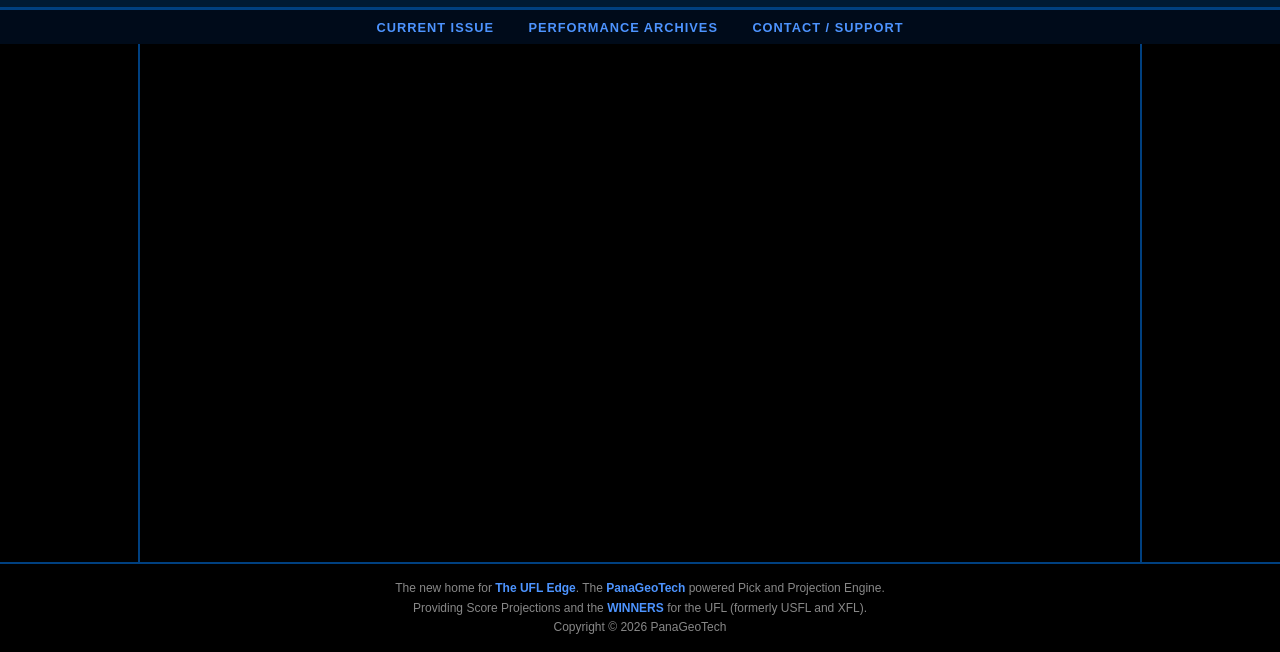
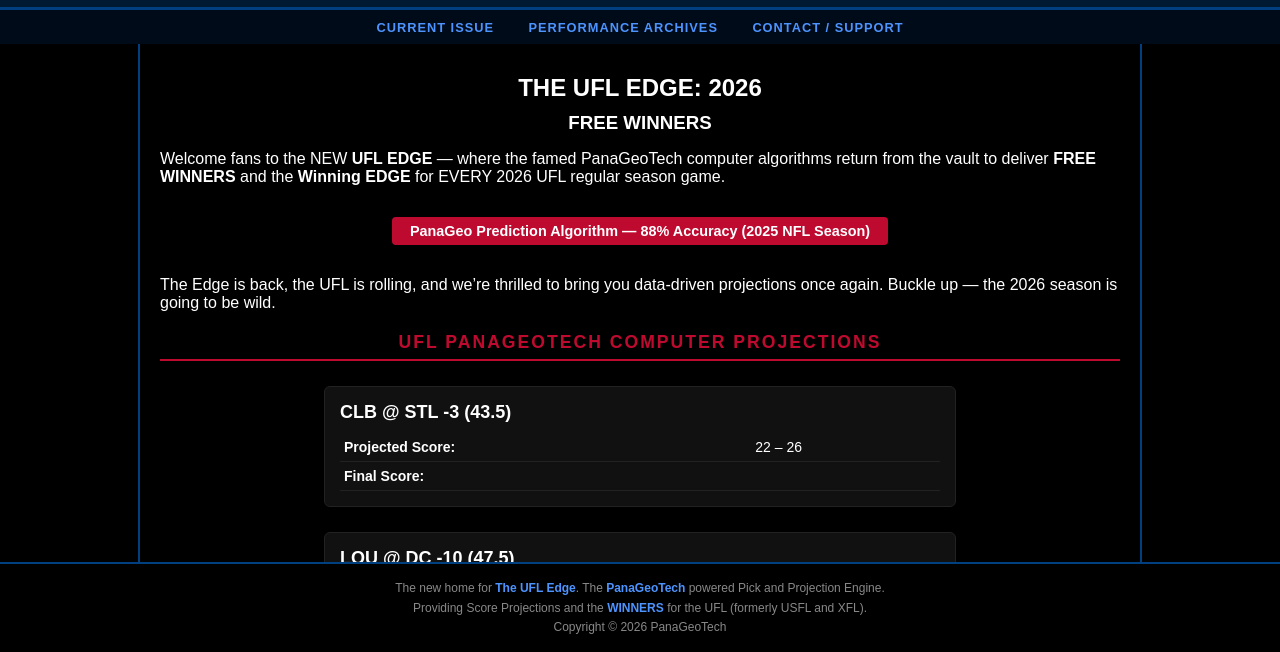
Before and after one commit to TheNFLEdge/TheUFLEdge, a website: page index.html in a window 1280 px wide. Shown: the part 148-800 px from the top of the page. Drawn offline with Linux system fonts and the light colour scheme.

Commit message:
Update iframe source path in index.html
updated frame location

```diff
--- a/index.html
+++ b/index.html
@@ -117,7 +117,7 @@
 
     <!-- CENTERED CONTENT FRAME -->
     <main class="main-frame">
-        <iframe src="pages/UFLWTmp.htm" frameborder="0"></iframe>
+        <iframe src="UFLWTmp.htm" frameborder="0"></iframe>
     </main>
 
     <!-- BOTTOM BANNER -->
```
